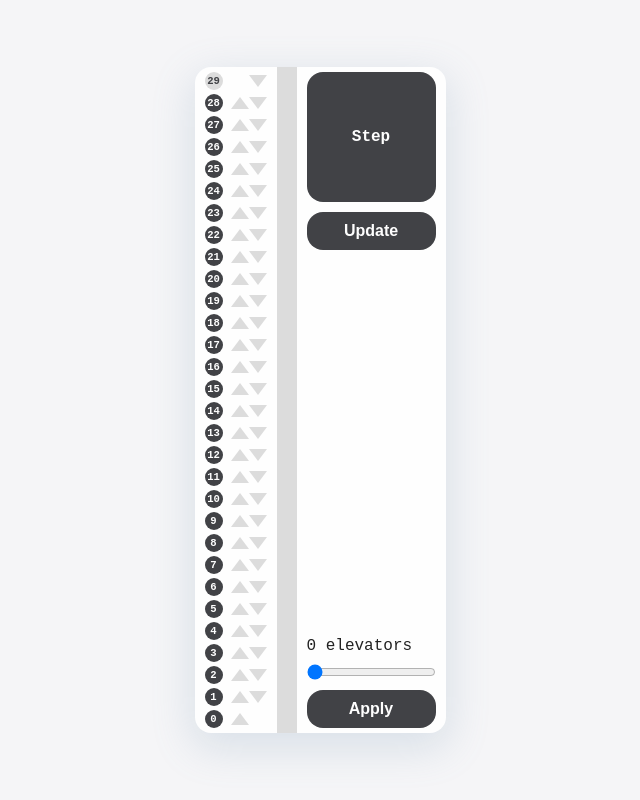
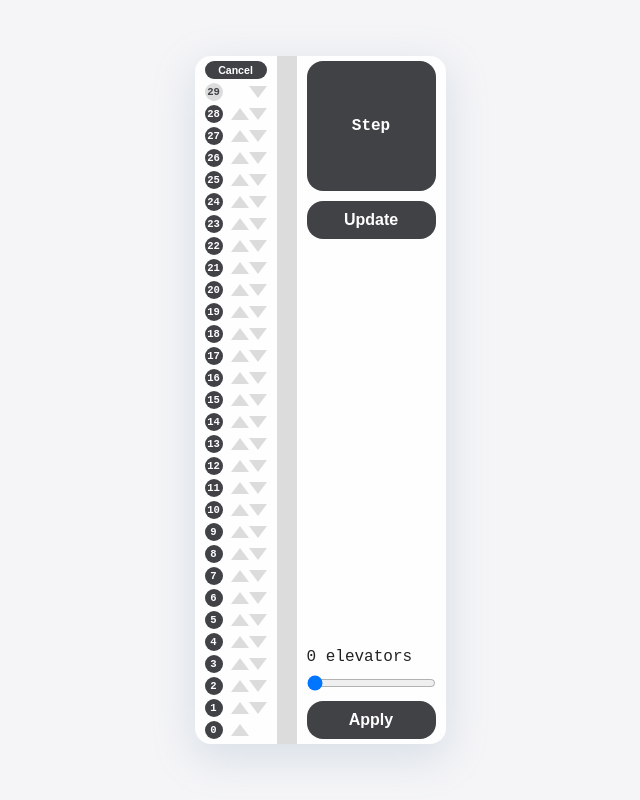
Before and after one commit to iljuhenson/elevator-system-spring-react-typescript, a React (Vite) app in the folder elevator-ui/: page / in a window 1280 px wide. Both pictures are taken after a click on the element 577 px from the left and 81 px from the top of the page. Shown: the whole page, without its empty margins (320-960 px from the left). Built offline with nearby package versions, Linux system fonts and the light colour scheme; no server answers.

Commit message:
Add cancelation button for elevator calling

```diff
--- a/elevator-ui/src/components/ElevatorControl/ElevatorControl.css
+++ b/elevator-ui/src/components/ElevatorControl/ElevatorControl.css
@@ -57,3 +57,18 @@
 .pickup-down-inactive {
     border-top: calc(var(--elevator-visual-section-floor-size) / 1.5 * 1px) solid var(--elevator-visual-section-bg-color);
 }
+
+.mini-button {
+    height: calc(var(--elevator-visual-section-floor-size) * 1px);
+    font-size: calc((var(--elevator-visual-section-floor-size) / 1.7) * 1px);
+    background-color: var(--button-color);
+    border-radius: var(--border-radius-size);
+    border: none;
+    font-weight: bold;
+    color: var(--button-text-color);
+    cursor: pointer;
+}
+
+.invisible {
+    display: none;
+}
--- a/elevator-ui/src/components/ElevatorControl/ElevatorControl.tsx
+++ b/elevator-ui/src/components/ElevatorControl/ElevatorControl.tsx
@@ -20,12 +20,22 @@ function ElevatorControl({ initPickupData, pickupFloor, direction, updateElevato
 
     return (
       <>
+          <button onClick={() => resetPickupData()} className={typeof pickupFloor === "number" ? "mini-button" : "invisible"}>
+              Cancel
+          </button>
           {Array.from(Array(30).keys()).reverse().map(floorIdx => {
               return (<div key={floorIdx} className="floor-control">
-                    <div onClick={() => typeof pickupFloor === "number" && direction === Math.sign(floorIdx - pickupFloor) ? addFloor(pickupFloor!, direction!, floorIdx) : false} className={`floor-label ${typeof pickupFloor === "number" && direction === Math.sign(floorIdx - pickupFloor) ? "floor-label-active" : "floor-label-inactive"}`}><p className="floor-label-text">{floorIdx}</p></div>
+                  <div
+                    onClick={() => typeof pickupFloor === "number" && direction === Math.sign(floorIdx - pickupFloor) ? addFloor(pickupFloor!, direction!, floorIdx) : false}
+                    className={`floor-label ${typeof pickupFloor === "number" && direction === Math.sign(floorIdx - pickupFloor) ? "floor-label-active" : "floor-label-inactive"}`}>
+                      <p className="floor-label-text">{floorIdx}</p></div>
                   <div className="pickup-buttons-container">
-                        {floorIdx !== 29 ? <div onClick={() => initPickupData(floorIdx, 1)} className={`pickup ${typeof pickupFloor === "number" ? "pickup-up-inactive" : "pickup-up"}`}></div> : <div></div>}
-                        {floorIdx !== 0 ? <div onClick={() => initPickupData(floorIdx, -1)} className={`pickup ${typeof pickupFloor === "number" ? "pickup-down-inactive" : "pickup-down"}`}></div> : <div></div>}
+                      {floorIdx !== 29 ? <div onClick={() => initPickupData(floorIdx, 1)}
+                                              className={`pickup ${typeof pickupFloor === "number" ? "pickup-up-inactive" : "pickup-up"}`}></div> :
+                        <div></div>}
+                      {floorIdx !== 0 ? <div onClick={() => initPickupData(floorIdx, -1)}
+                                             className={`pickup ${typeof pickupFloor === "number" ? "pickup-down-inactive" : "pickup-down"}`}></div> :
+                        <div></div>}
                   </div>
               </div>)
           })}
--- a/elevator-ui/src/components/ElevatorVisual/ElevatorVisual.css
+++ b/elevator-ui/src/components/ElevatorVisual/ElevatorVisual.css
@@ -55,3 +55,7 @@
     top: 50%;
     transform: translate(-50%, -50%);
 }
+
+.elevator-visual-index {
+    height: calc(var(--elevator-visual-section-floor-size) * 1px);
+}
--- a/elevator-ui/src/components/ElevatorVisual/ElevatorVisual.tsx
+++ b/elevator-ui/src/components/ElevatorVisual/ElevatorVisual.tsx
@@ -66,7 +66,7 @@ function ElevatorVisual({ elevatorsStatus }: ElevatorVisualProps) {
             }
           }
 
-          return <div key={elevator.id} className="elevator-visual-floors-container"><div>{elevator.id}</div>{floors}</div>
+          return <div key={elevator.id} className="elevator-visual-floors-container"><div className="elevator-visual-index">{elevator.id}</div>{floors}</div>
         })}
       </>
     );
```
Also changed, not shown: 1 other file (tests, documents, lock files or other folders). Lines whose indentation alone changed are shown as unchanged.
